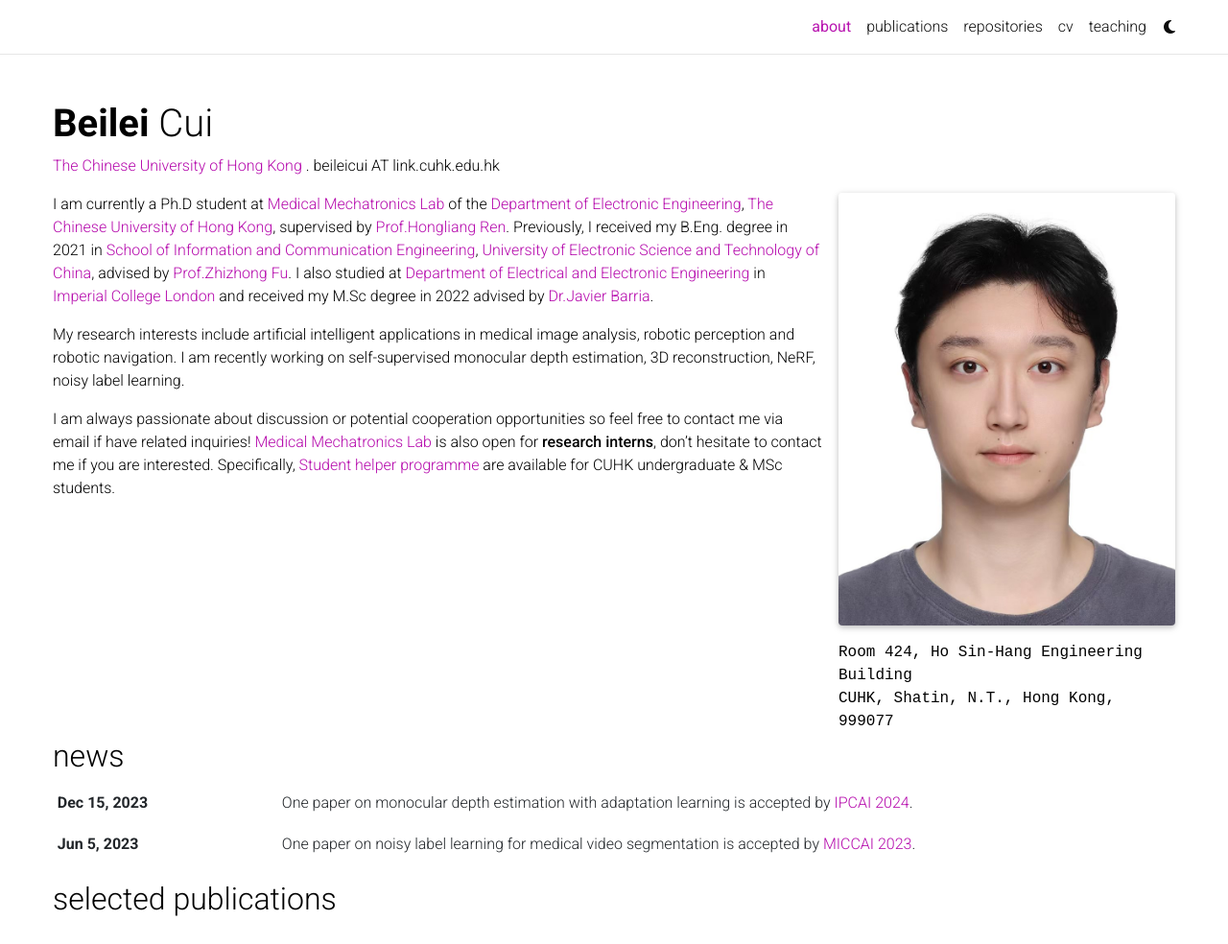
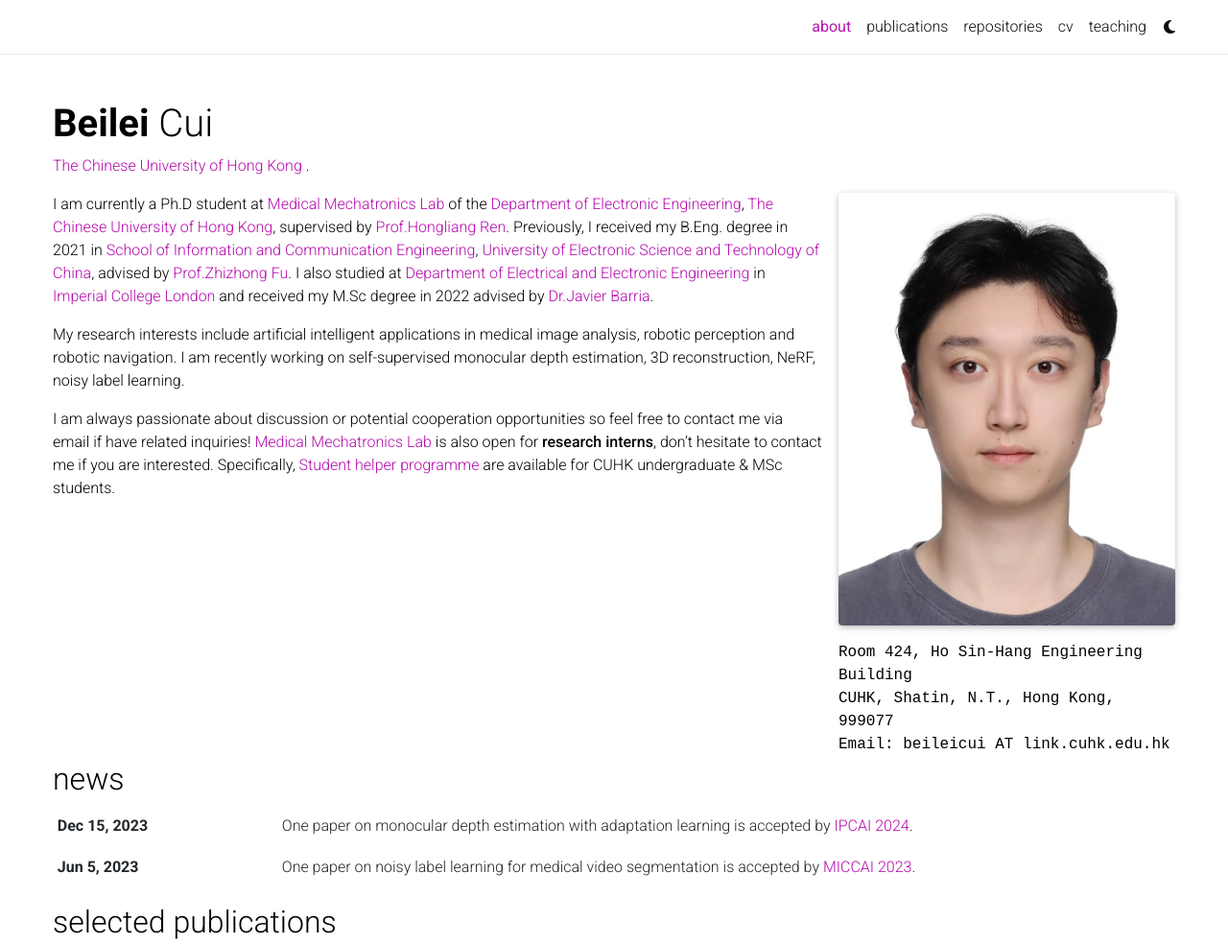
Before and after one commit to BeileiCui/beileicui.github.io, a Jekyll site: the page built from _pages/about.md, in a window 1280 px wide and 1297 px high, cut to the strip 0-984 px from the top of the window. Shown: the whole strip at 96% size. Built offline with Jekyll 4.4.1, drawn with Linux system fonts in a browser that asks for light colours; full-size pictures stand in for the smaller copies a plugin makes; some web fonts are replaced; comment, search, counter and statistics services are not loaded; a style sheet for code colours, icons or effects is not loaded; part of the change alters nothing that is shown.

Commit message:
Update about.md

```diff
--- a/_pages/about.md
+++ b/_pages/about.md
@@ -2,7 +2,7 @@
 layout: about
 title: about
 permalink: /
-subtitle: <a href='#'>The Chinese University of Hong Kong </a>. beileicui AT link.cuhk.edu.hk
+subtitle: <a href='#'>The Chinese University of Hong Kong </a>.
 
 profile:
   align: right
@@ -11,6 +11,7 @@ profile:
   more_info: >
     <p>Room 424, Ho Sin-Hang Engineering Building</p>
     <p>CUHK, Shatin, N.T., Hong Kong, 999077</p>
+    <p>Email: beileicui AT link.cuhk.edu.hk</p>
 
 news: true  # includes a list of news items
 selected_papers: true # includes a list of papers marked as "selected={true}"
```
